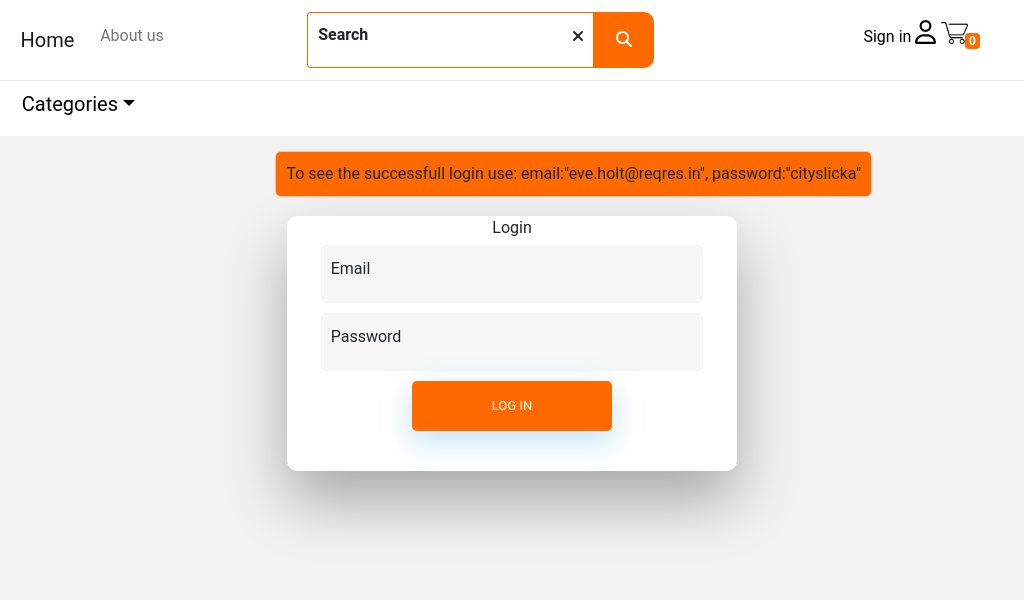
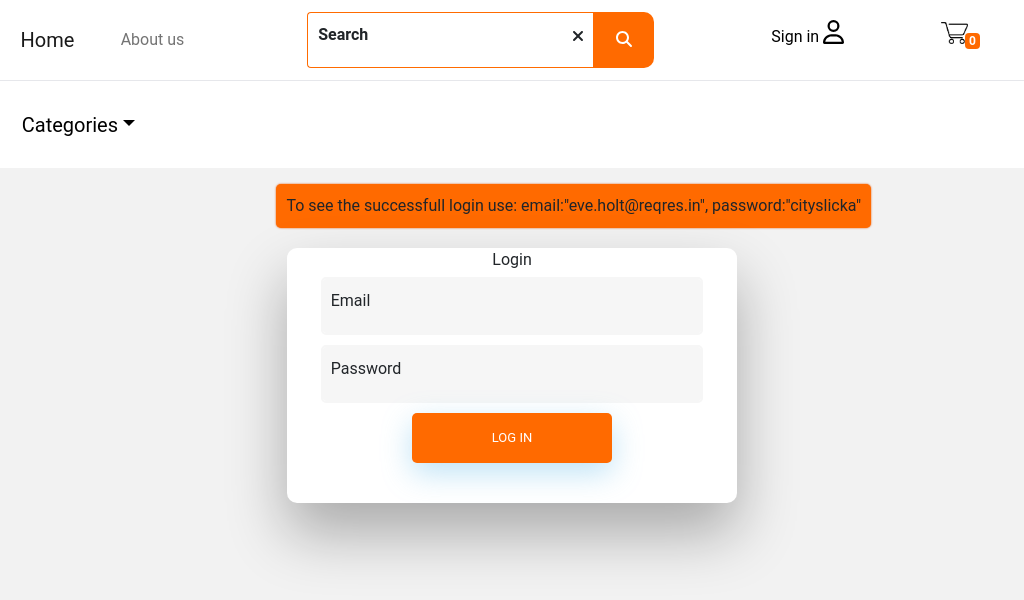
Before and after one commit to bamdadghoori/next.js-shopping-new, a Next.js app: page /login in a window 1024 px wide. Shown: the top 600 px of the page. Built offline with nearby package versions, Linux system fonts and the light colour scheme; a web font is replaced by a local one.

Commit message:
responsive-big-tablets

```diff
--- a/styles/globals.scss
+++ b/styles/globals.scss
@@ -997,6 +997,41 @@ padding: 20px;
 }
 
 // for tablets2
-@media screen and (min-width:900x) and (max-width:1100px) {
+@media screen and (min-width:900px) and (max-width:1100px) {
+  .login-item {
+    right: 16vw;
+}
+.wrapper{
+  .success-login{
+    left: unset;
+  }
+  .vali{
+    width: 29vw;
+    left: 15vw;
+  }
+}
+.not-match-search{
+  left: 2vw;
+  width: 94vw;
+}
+.not-found{
+  left: 3vw;
+  width: 90vw;
+}
+.second-nav{
+  height: 11vh;
+  ul{
+    .dropdown{
+      top: unset;
 
+    }
+    a{
+      margin-top: 2vh;
+    }
+  }
 }
+.about-item{
+  top: 2.5vh;
+  left: 11vw;
+}
+}
```
